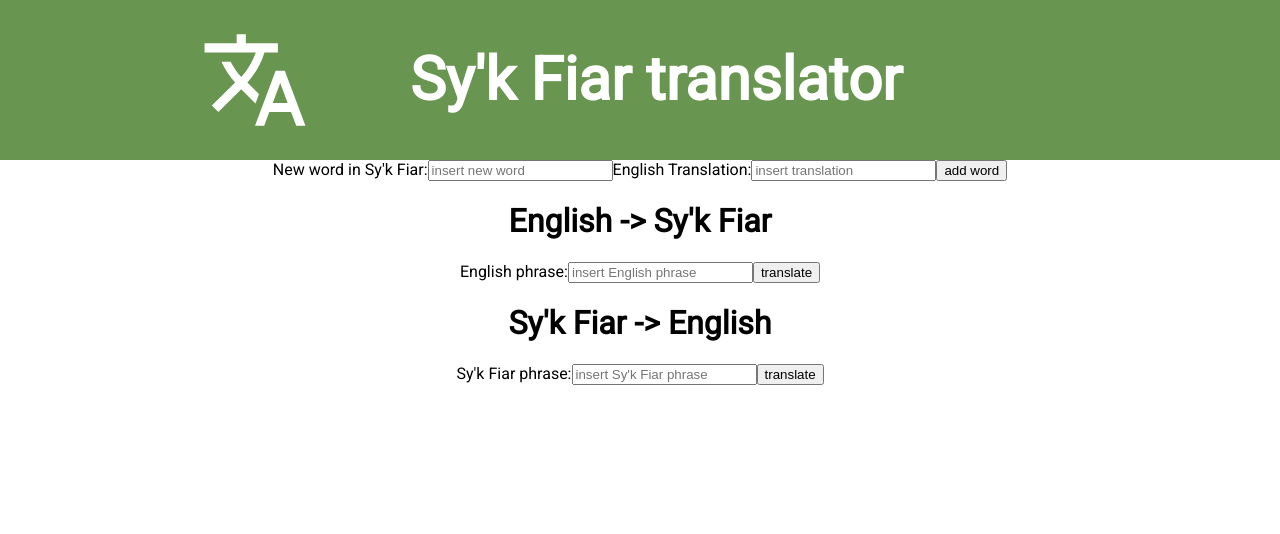
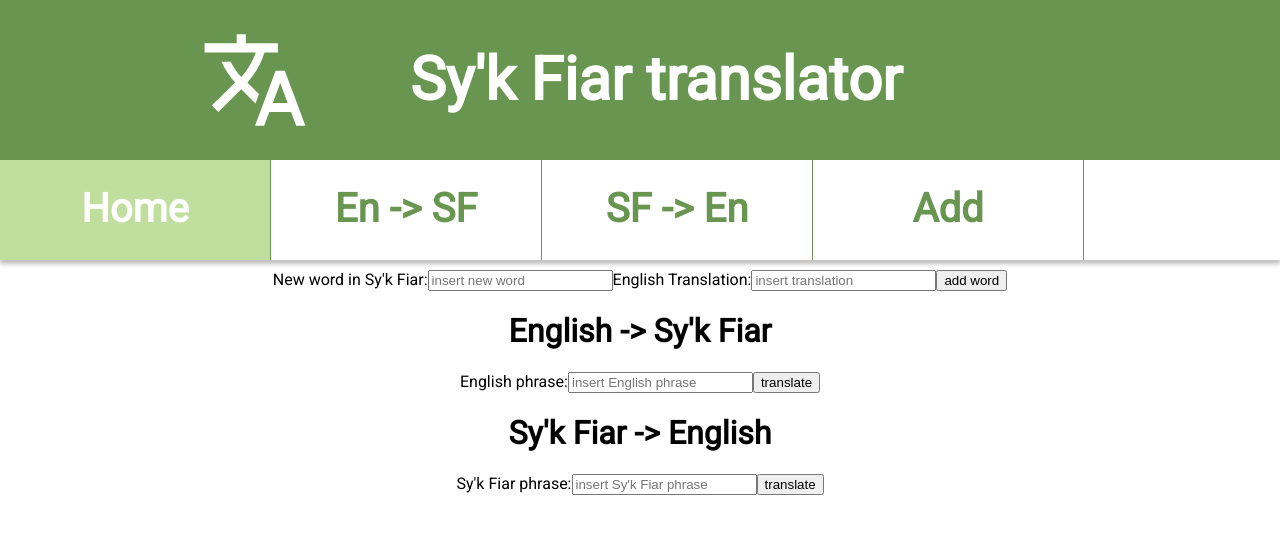
Before and after one commit to MareikeTaeubner/sy-k-fiar-translator, a React (Create React App) app: page / in a window 1280 px wide. Shown: the top 534 px of the page. Built offline with nearby package versions, Linux system fonts and the light colour scheme; what lowdb would draw is missing.

Commit message:
added styled menu

```diff
--- a/src/App.css
+++ b/src/App.css
@@ -2,13 +2,12 @@
 
 .App {
   text-align: center;
-  font-family: roboto;
+  font-family: "Roboto";
 }
 
 header {
   height: 160px;
   background-color: #689550;
-  font-family: "Roboto";
   font-size: 60px;
   line-height: 70px;
   font-weight: bold;
@@ -25,3 +24,32 @@ header {
   margin-right: 100px;
   margin-left: 200px;
 }
+
+nav {
+  height: 100px;
+  box-shadow: 0px 4px 4px rgba(0, 0, 0, 0.25);
+  margin-bottom: 10px;
+  display: flex;
+}
+
+nav a {
+  width: 220px;
+  border-right: 1px solid #689550;
+  display: block;
+  font-weight: bold;
+  font-size: 40px;
+  line-height: 47px;
+  text-decoration: none;
+  padding: 25px;
+  color: #689550;
+  background-color: white;
+}
+
+nav a.active {
+  background-color: #c0de9e;
+  color: white;
+}
+
+nav a:hover {
+  filter: brightness(90%);
+}
--- a/src/App.js
+++ b/src/App.js
@@ -3,11 +3,13 @@ import "./App.css";
 import AddWord from "./AddWord";
 import TranslateGui from "./TranslateGui";
 import Header from "./Header";
+import Menu from "./Menu";
 
 function App() {
   return (
     <div className="App">
       <Header />
+      <Menu />
       <AddWord />
       <TranslateGui />
     </div>
--- /dev/null
+++ b/src/Menu.js
@@ -0,0 +1,28 @@
+import React from "react";
+
+function Menu() {
+  return (
+    <nav>
+      <Item text="Home" active />
+      <Item text="En -> SF" />
+      <Item text="SF -> En" />
+      <Item text="Add" />
+    </nav>
+  );
+}
+
+/**
+ *
+ * @param {Object} props
+ * @param {string} props.text
+ * @param {boolean} [props.active]
+ */
+function Item({ text, active = false }) {
+  return (
+    <a href="#" className={active ? "active" : ""}>
+      {text}
+    </a>
+  );
+}
+
+export default Menu;
```
